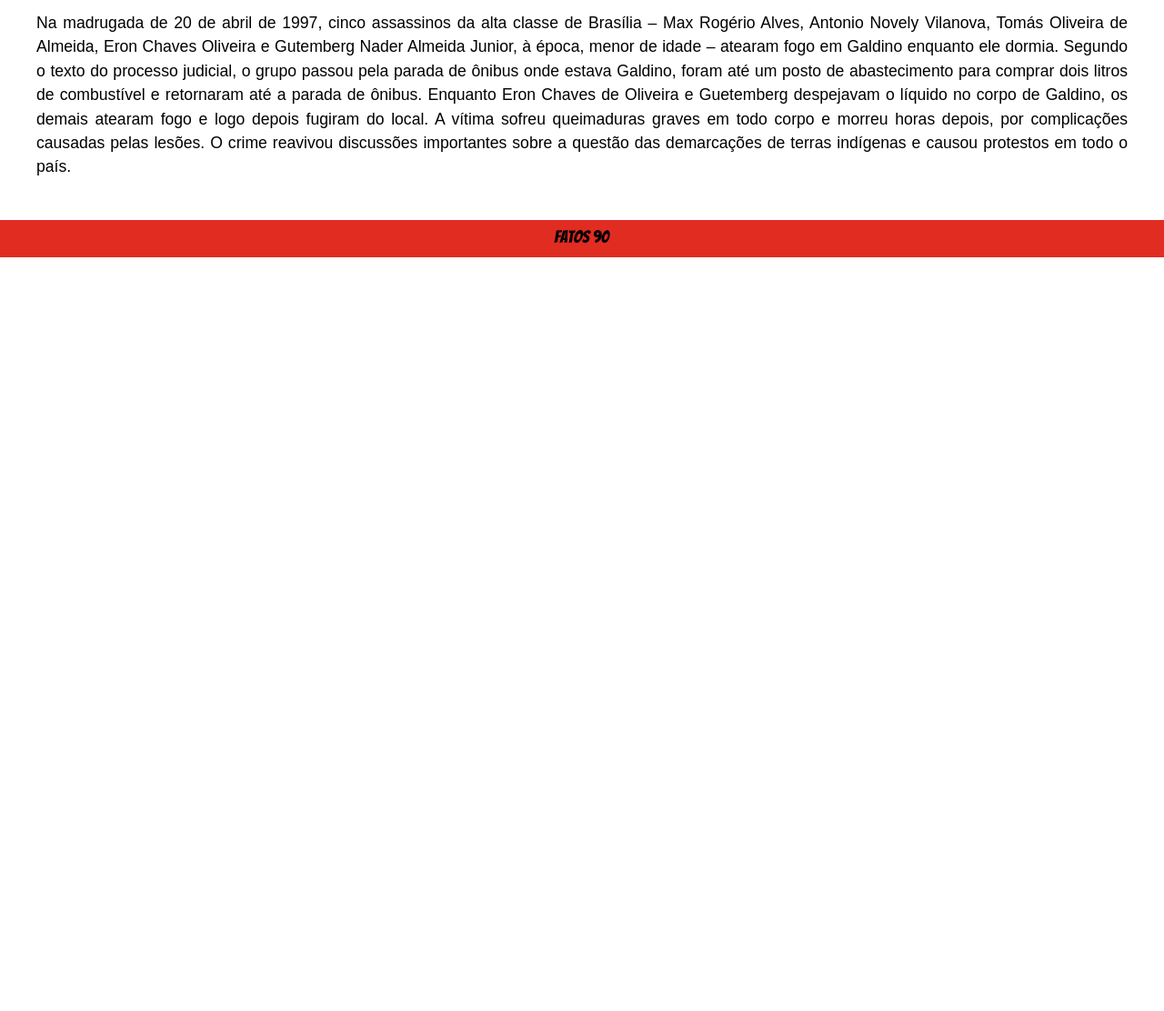
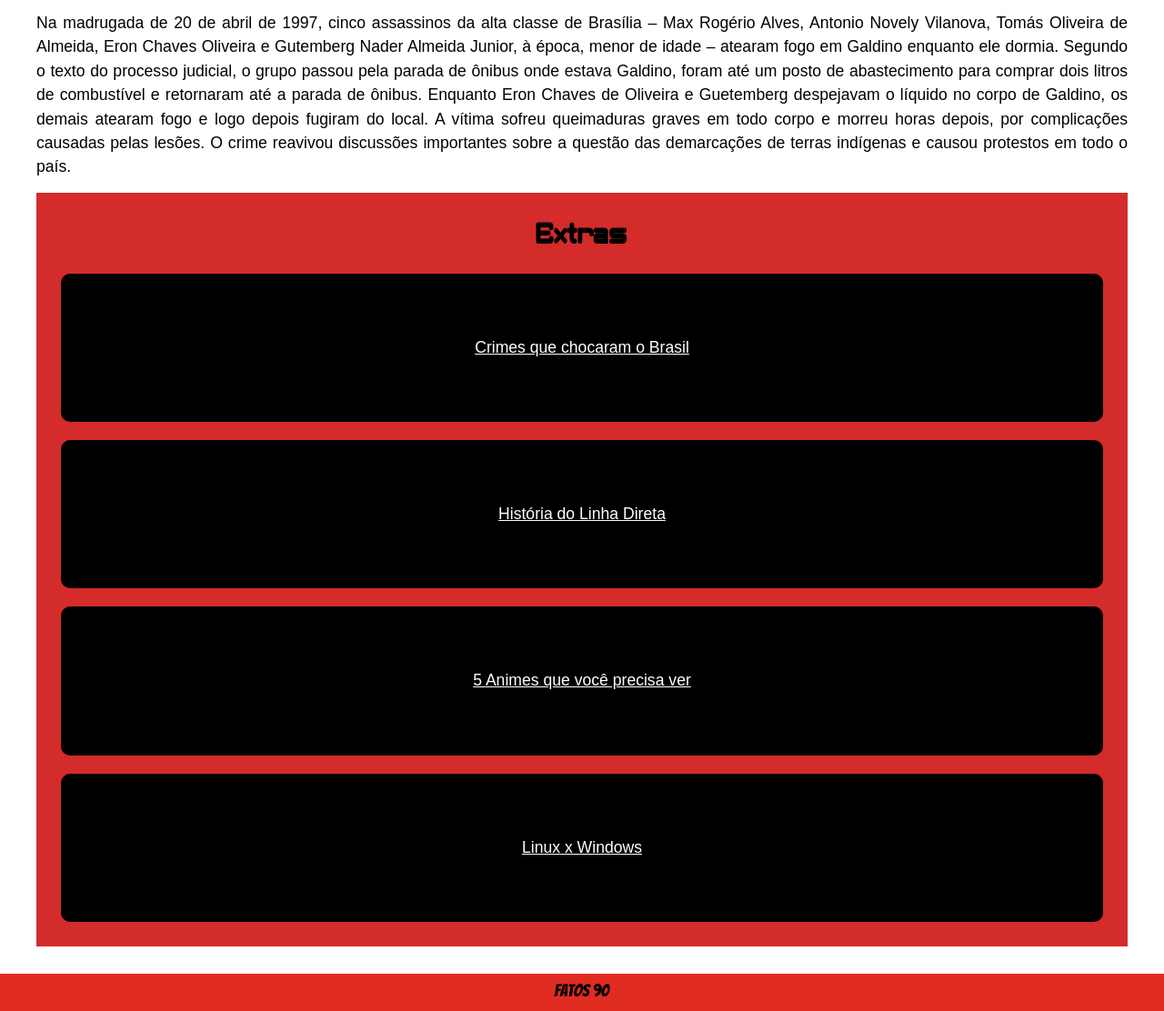
Before and after one commit to luissouzadeveloper/Fatos-90_3, a plain HTML site: page index.html in a window 1280 px wide. Shown: the part 4608-5720 px from the top of the page at 91% size. Before the commit the page ends 4891 px from the top, so only its background shows below. Drawn offline with Linux system fonts and the light colour scheme.

Commit message:
Feito a área de extras e seus links

```diff
--- a/css/style.css
+++ b/css/style.css
@@ -139,6 +139,28 @@ figure > img{
     width: 100%;
 }
 
+/*Caixa de conteúdo extra*/
+.extra{
+    background-color: var(--cor2);
+    padding: 7px;
+}
+
+/*Item da caixa*/
+.item{
+    display: flex;
+    margin: 20px;
+    padding: 6%;
+    border-radius: 10px;
+    background-color: var(--cor3);
+    align-items: center;
+    justify-content: space-around;
+}
+
+/*Links do extra*/
+.item > a{
+    color: var(--cor5);
+}
+
 /*Rodapé*/
 footer{
     background-color: var(--cor1);
--- a/index.html
+++ b/index.html
@@ -101,6 +101,31 @@
         <p>
             Na madrugada de 20 de abril de 1997, cinco assassinos da alta classe de Brasília – Max Rogério Alves, Antonio Novely Vilanova, Tomás Oliveira de Almeida, Eron Chaves Oliveira e Gutemberg Nader Almeida Junior, à época, menor de idade – atearam fogo em Galdino enquanto ele dormia. Segundo o texto do processo judicial, o grupo passou pela parada de ônibus onde estava Galdino, foram até um posto de abastecimento para comprar dois litros de combustível e retornaram até a parada de ônibus. Enquanto Eron Chaves de Oliveira e Guetemberg despejavam o líquido no corpo de Galdino, os demais atearam fogo e logo depois fugiram do local. A vítima sofreu queimaduras graves em todo corpo e morreu horas depois, por complicações causadas pelas lesões. O crime reavivou discussões importantes sobre a questão das demarcações de terras indígenas e causou protestos em todo o país.
         </p>
+
+        <section class="extra">
+            <h1>Extras</h1>
+
+            <div class="item">
+                <a href="https://luissouzadeveloper.github.io/Fatos-90/" target="_blank">
+                    Crimes que chocaram o Brasil
+                </a>
+            </div>
+            <div class="item">
+                <a href="https://luissouzadeveloper.github.io/Fatos-90_2/" target="_blank">
+                    História do Linha Direta
+                </a>
+            </div>
+            <div class="item">
+                <a href="https://luissouzadeveloper.github.io/nerdland/" target="_blank">
+                    5 Animes que você precisa ver
+                </a>
+            </div>
+            <div class="item">
+                <a href="http://techblogbrasil.000webhostapp.com/index.html" target="_blank">
+                    Linux x Windows
+                </a>
+            </div>
+        </section>
     </main>
 
     <footer>
```
